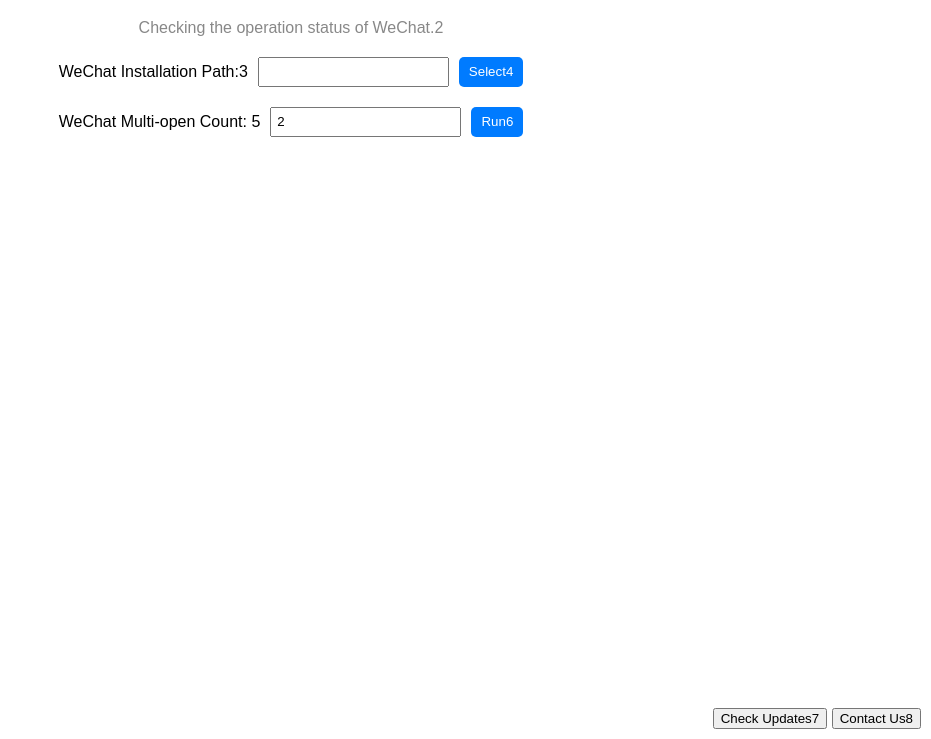
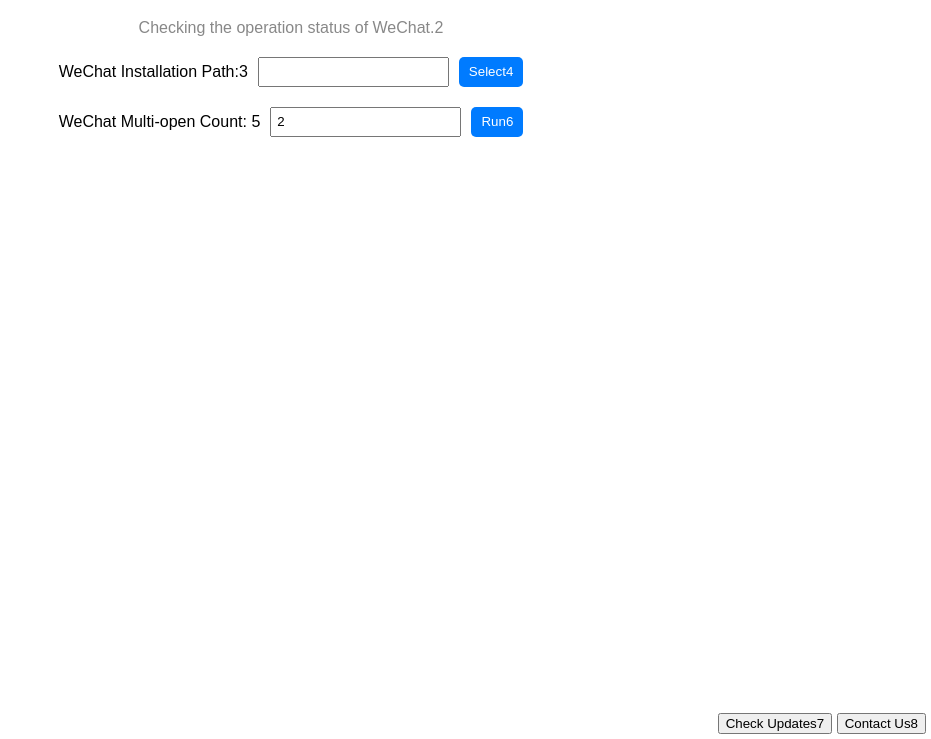
Before and after one commit to TuTouPower/DuoWei, an Electron app: page pages/index.html in a window 1280 px wide. Shown: the part 61-800 px from the top of the page, without its empty margins (349-1280 px from the left). Drawn offline with Linux system fonts and the light colour scheme; no server answers.

Commit message:
modify the style

```diff
--- a/pages/index.css
+++ b/pages/index.css
@@ -1,7 +1,7 @@
 body, html {
     padding: 0;
     margin: 0;
-    font-family: Arial, sans-serif;
+    font-family: Arial, sans-serif, 'STHeiti', 'SimHei', 'STSong', 'SimSun','PingFang SC', '微软雅黑';
     display: flex;
     flex-direction: column;
     align-items: center;
@@ -97,8 +97,8 @@
 
 nav {
     position: absolute;
-    bottom: 10px;
-    right: 10px;
+    bottom: 5px;
+    right: 5px;
 }
 
 .nav button {
```
